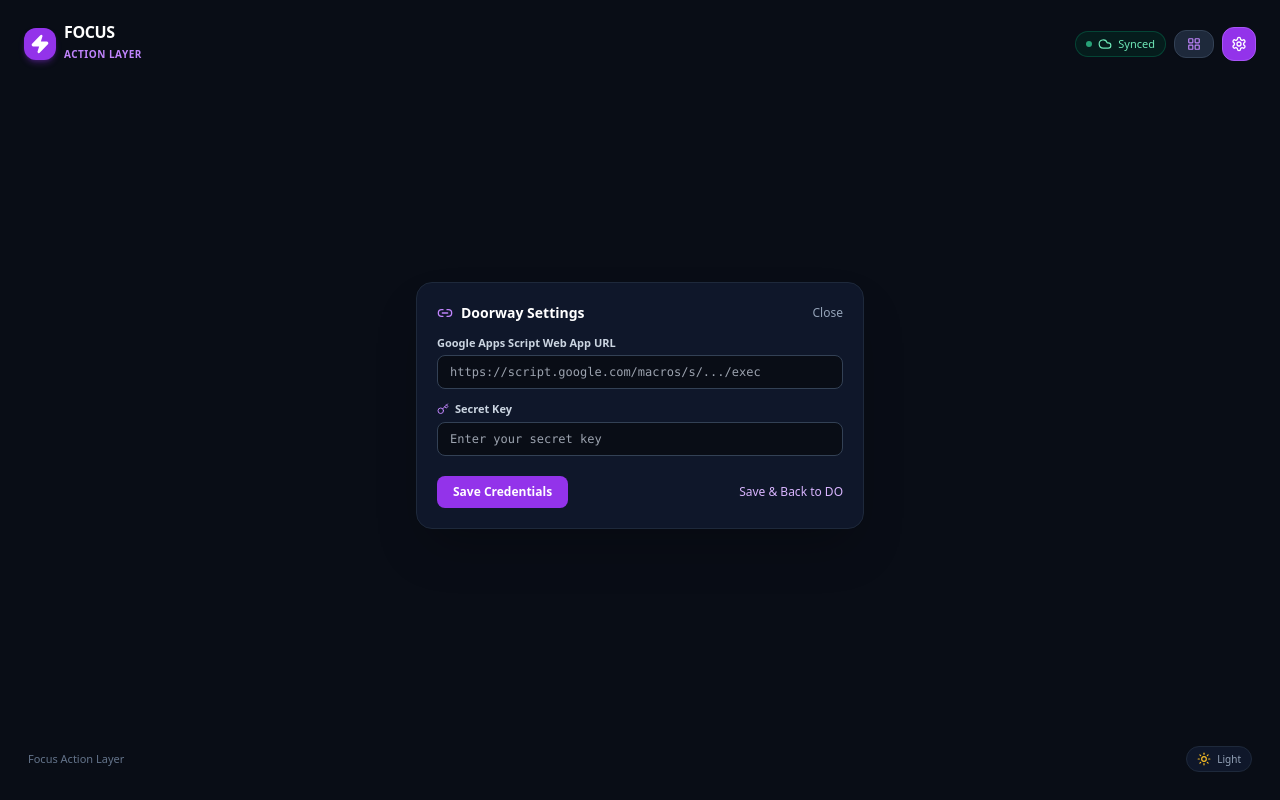
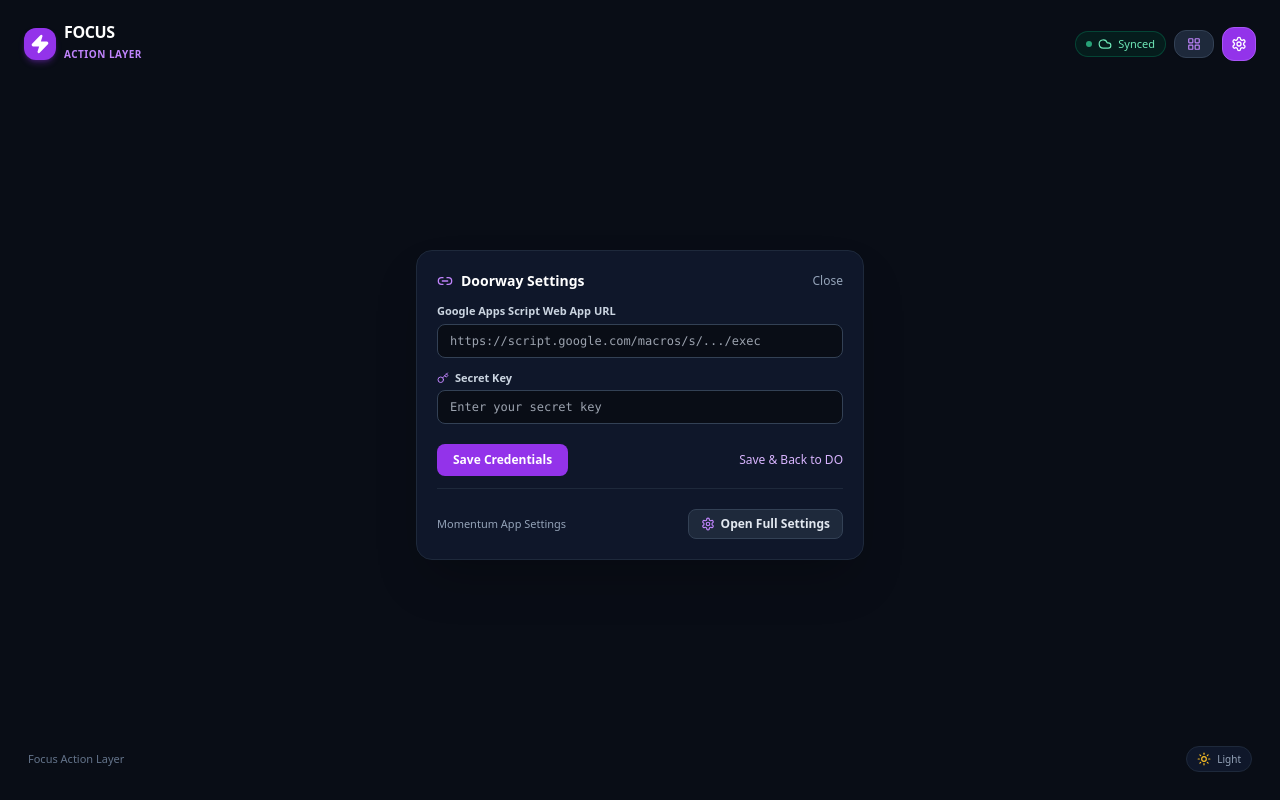
Before and after one commit to ezshap-rgb/Momentum, a React (Vite) app: page / in a window 1280 px wide. Built offline with nearby package versions, Linux system fonts and the light colour scheme.

Commit message:
feat(settings): unify Momentum cockpit settings inside the DO screen settings gear

```diff
--- a/src/components/DoMainScreen.tsx
+++ b/src/components/DoMainScreen.tsx
@@ -1,5 +1,6 @@
 import React, { useState, useEffect } from 'react';
 import { useMomentum } from '../context/MomentumContext';
+import { SettingsModal } from './SettingsModal';
 import {
   getStoredCredentials,
   saveCredentials,
@@ -28,6 +29,7 @@ export function DoMainScreen({ onOpenTaskView }: Props) {
   const [url, setUrl] = useState('');
   const [key, setKey] = useState('');
   const [showConfig, setShowConfig] = useState(false);
+  const [showMomentumSettings, setShowMomentumSettings] = useState(false);
   const [saved, setSaved] = useState(false);
   const [status, setStatus] = useState<{ ok: boolean; message: string } | null>(null);
 
@@ -202,7 +204,7 @@ export function DoMainScreen({ onOpenTaskView }: Props) {
                 />
               </div>
 
-              <div className="flex items-center justify-between pt-2">
+              <div className="flex items-center justify-between pt-2 border-b border-slate-800 pb-3">
                 <button
                   type="submit"
                   className="px-4 py-2 bg-purple-600 hover:bg-purple-500 active:scale-95 text-xs font-bold rounded-lg text-white transition"
@@ -218,6 +220,22 @@ export function DoMainScreen({ onOpenTaskView }: Props) {
                   className="text-xs text-purple-300 hover:text-purple-200 font-medium"
                 >
                   Save & Back to DO
+                </button>
+              </div>
+
+              {/* Link to Full Momentum & Google Tasks Settings */}
+              <div className="pt-2 flex items-center justify-between">
+                <span className="text-[11px] text-slate-400">Momentum App Settings</span>
+                <button
+                  type="button"
+                  onClick={() => {
+                    setShowConfig(false);
+                    setShowMomentumSettings(true);
+                  }}
+                  className="flex items-center gap-1.5 px-3 py-1.5 bg-slate-800 hover:bg-slate-700 active:scale-95 text-slate-200 border border-slate-700 rounded-lg text-xs font-semibold transition"
+                >
+                  <Settings className="w-3.5 h-3.5 text-purple-400" />
+                  <span>Open Full Settings</span>
                 </button>
               </div>
             </form>
@@ -248,6 +266,11 @@ export function DoMainScreen({ onOpenTaskView }: Props) {
           )}
         </button>
       </div>
+
+      {/* Momentum Full Settings Modal */}
+      {showMomentumSettings && (
+        <SettingsModal onClose={() => setShowMomentumSettings(false)} />
+      )}
     </div>
   );
 }
```
Also changed, not shown: 1 other file (tests, documents, lock files or other folders).
